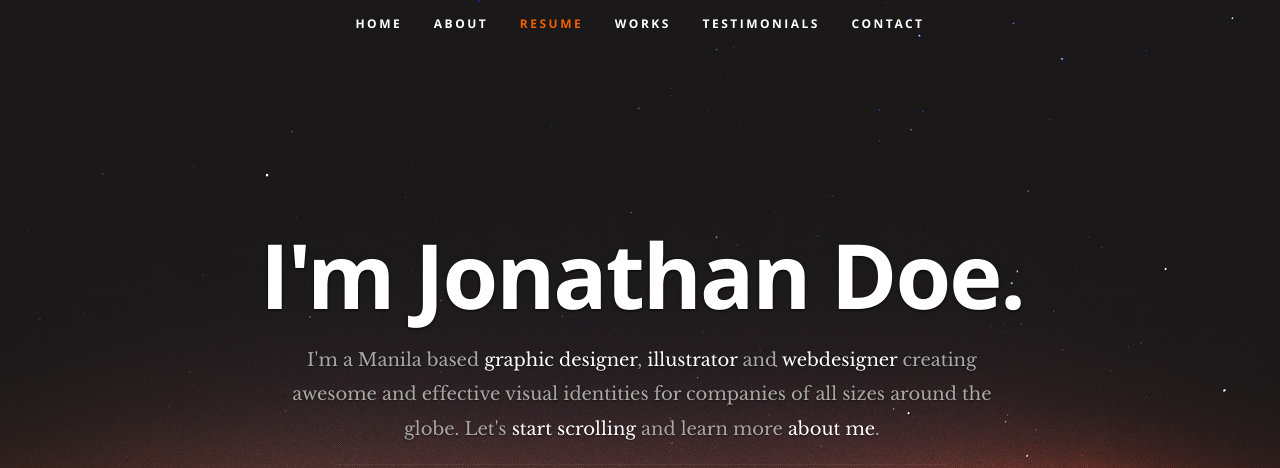
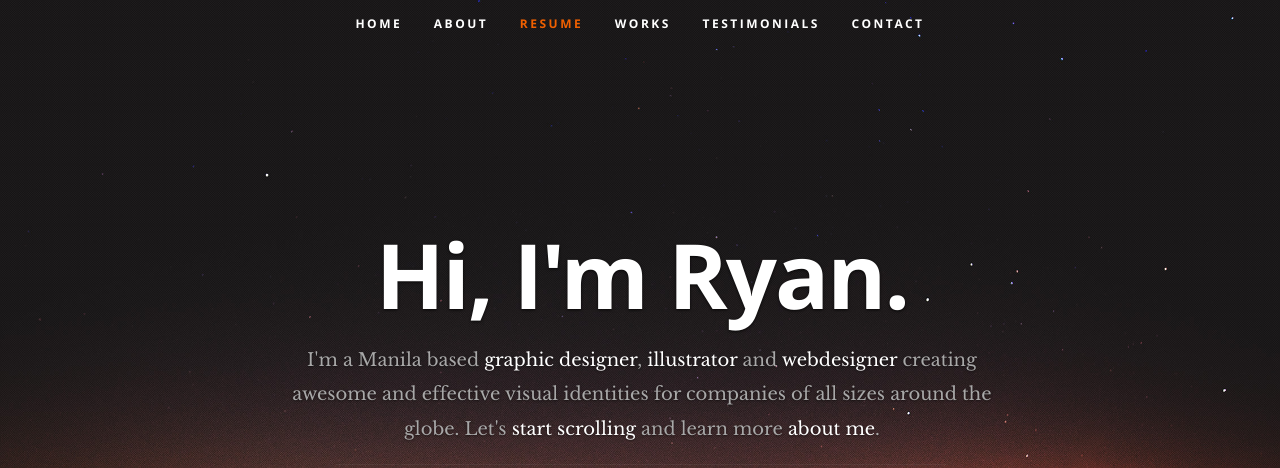
Before and after one commit to RyanCoplien/Azure-Cloud-Resume-Challenge, a plain HTML site: page frontend/index.html in a window 1280 px wide. Shown: the top 468 px of the page. Drawn offline with nearby package versions, Linux system fonts and the light colour scheme.

Commit message:
Pushing quick name changes

```diff
--- a/frontend/index.html
+++ b/frontend/index.html
@@ -56,7 +56,7 @@
 
       <div class="row banner">
          <div class="banner-text">
-            <h1 class="responsive-headline">I'm Jonathan Doe.</h1>
+            <h1 class="responsive-headline">Hi, I'm Ryan.</h1>
             <h3>I'm a Manila based <span>graphic designer</span>, <span>illustrator</span> and <span>webdesigner</span> creating awesome and
             effective visual identities for companies of all sizes around the globe. Let's <a class="smoothscroll" href="#about">start scrolling</a>
             and learn more <a class="smoothscroll" href="#about">about me</a>.</h3>
```
